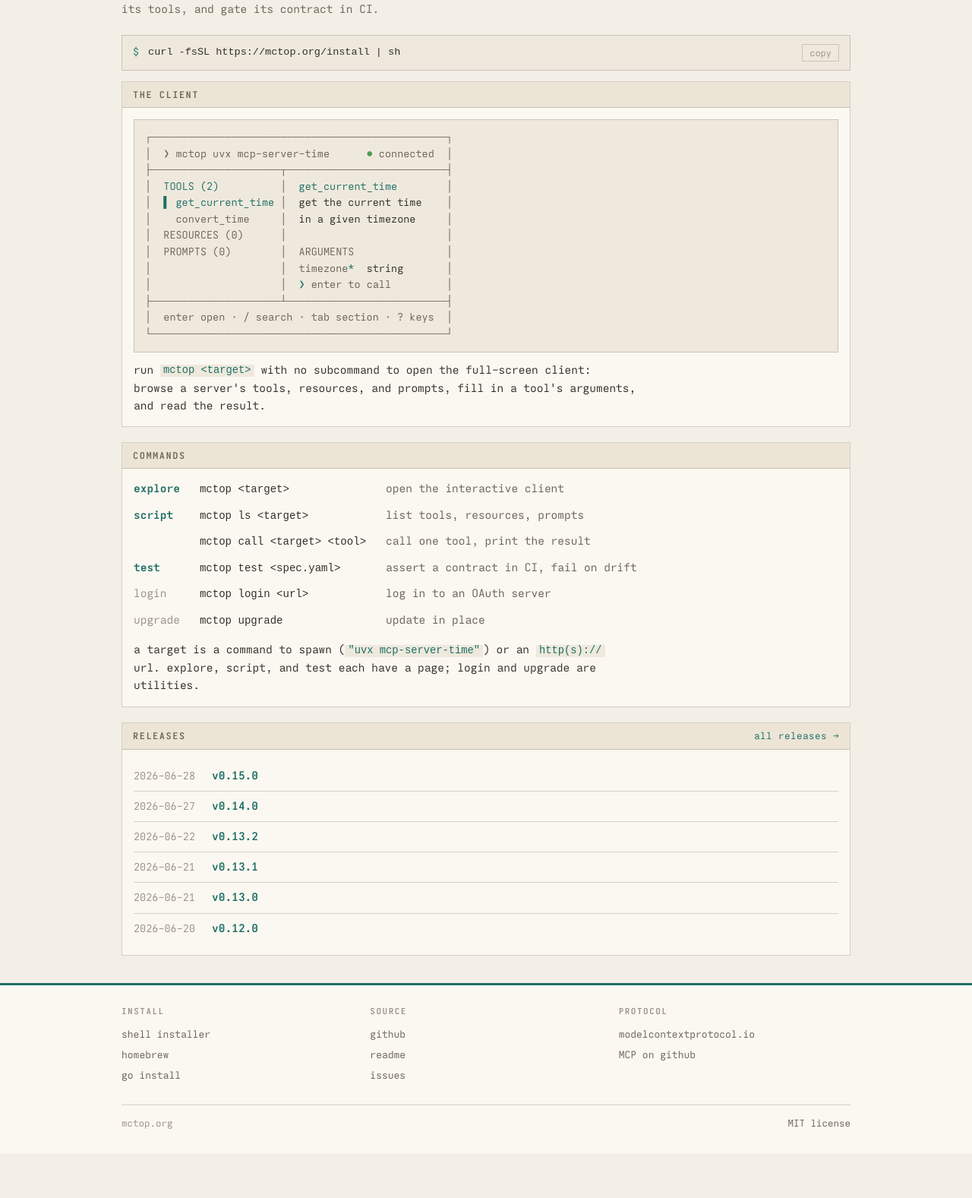
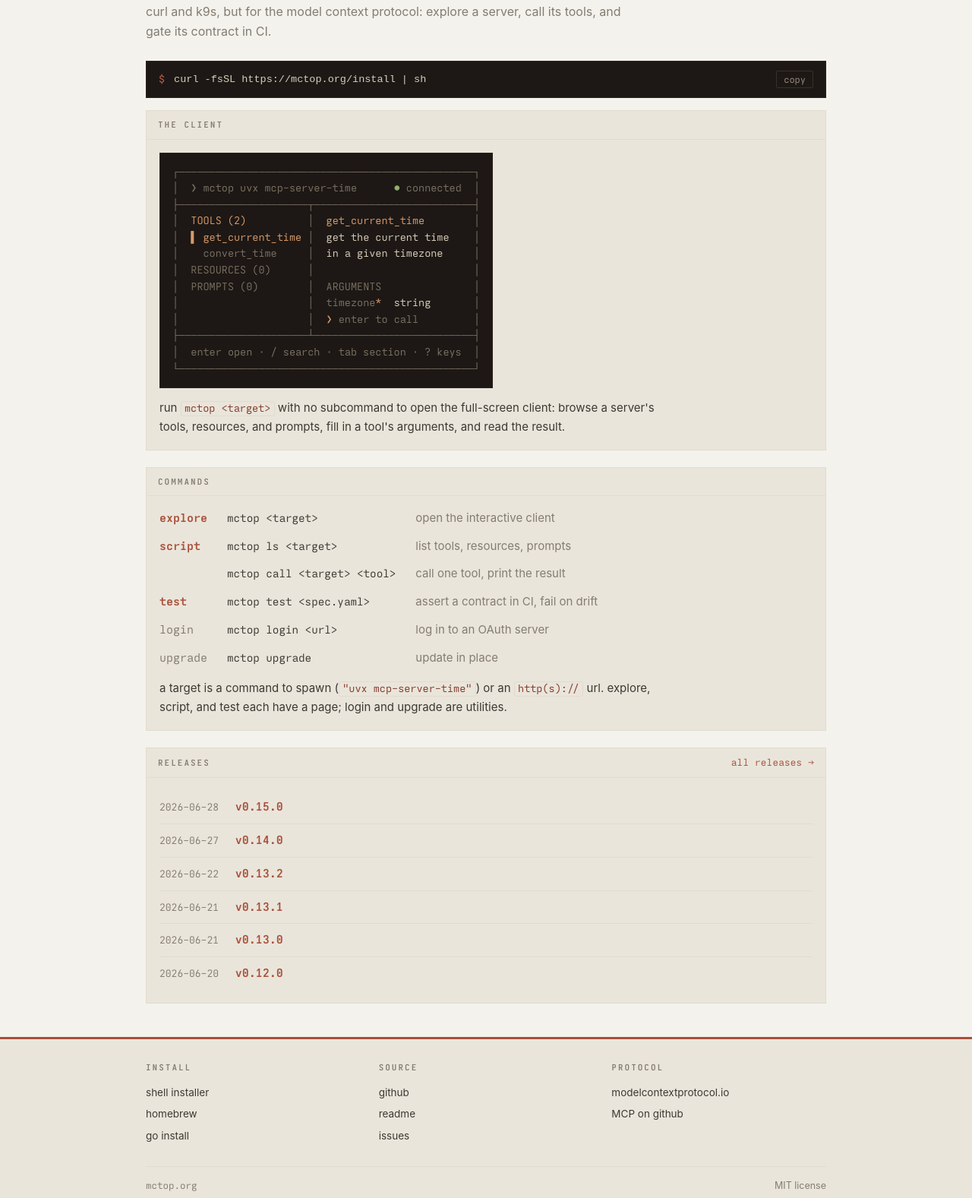
Before and after one commit to mctop-org/mctop.org, a website: page public/index.html in a window 1280 px wide. Shown: the part 189-1766 px from the top of the page at 76% size. Before the commit the page ends 1708 px from the top, so only its background shows below. Drawn offline with Linux system fonts and the light colour scheme.

Commit message:
reskin the site to the Ink & Rust editorial palette
Warm paper ground, serif display headings over a sans body, brick-rust
accent applied scarcely, and the signature cream-to-dark rhythm: the
terminal render now sits as a dark island that hugs its content. Light
and dark both carry the warm undertone instead of the old mono + teal.

```diff
--- a/public/style.css
+++ b/public/style.css
@@ -1,104 +1,118 @@
-/* mctop.org — classic Linux-project layout (Arch lineage), in mono + teal. */
+/* mctop.org — "Ink & Rust": warm paper ground, serif display, mono code islands.
+   The signature is the cream-to-dark rhythm: prose on warm paper, the terminal
+   render dropped in as a dark island. Palette + technique from the editorial kit. */
 @font-face{font-family:"Anthrosevka Mono";src:url("/fonts/AnthrosevkaMono-Regular.woff2") format("woff2");font-weight:400;font-display:swap}
 @font-face{font-family:"Anthrosevka Mono";src:url("/fonts/AnthrosevkaMono-Bold.woff2") format("woff2");font-weight:700;font-display:swap}
 
 :root{
-  --bg:#f3efe6; --surface:#fbf8f1; --navbg:#ece6da;
-  --text:#33302a; --subtle:#6b6459; --muted:#9a9184;
-  --iris:#1f6f66; --rule:rgba(51,48,42,.20);
-  --hbar:#ece5d6; --hbarfg:#6b6459; --hbar-acc:#1f6f66;
-  --code-bg:#efe9dd;
-  --col:1000px;
+  --paper:#f4f2ec; --surface:#eae5db; --hairline:#e1dbcf;
+  --ink:#171512; --body:#3d3833; --muted:#837c72;
+  --accent:#a8503a; --accent-dark:#833c2c;
+  /* the code island is always dark, in both themes; its inner syntax colors
+     are defined once below and never theme-switched */
+  --code-bg:#1d1815; --code-edge:#2a2119;
+  --col:940px;
+
+  --serif:"Tiempos Headline","Iowan Old Style","Charter",Palatino,Georgia,serif;
+  --sans:"Inter",-apple-system,BlinkMacSystemFont,"Segoe UI",Roboto,sans-serif;
+  --mono:"Anthrosevka Mono",ui-monospace,SFMono-Regular,Menlo,monospace;
 }
 :root[data-theme="dark"]{
-  --bg:#16181c; --surface:#1b1e22; --navbg:#1a1d21;
-  --text:#e8e4da; --subtle:#9a958a; --muted:#6d6a62;
-  --iris:#56b6ac; --rule:rgba(232,228,218,.16);
-  --hbar:#202329; --hbarfg:#9a958a; --hbar-acc:#56b6ac;
-  --code-bg:#202327;
+  --paper:#1a1613; --surface:#221d18; --hairline:#322a23;
+  --ink:#f2ece0; --body:#e6ddd0; --muted:#9a9083;
+  --accent:#c9694f; --accent-dark:#d97e63;
+  --code-bg:#120f0c; --code-edge:#241c14;
+}
+
+/* colors inside the dark island: theme-independent, tuned for the dark ground */
+:root{
+  --cf:#d8cdb8;    /* base bone */
+  --c-dim:#7a7062; /* box rules, secondary text */
+  --c-prompt:#c9694f; /* the $ / ❯ prompt, in rust */
+  --c-key:#d99a6a;    /* keys, labels, json keys, in warm amber */
+  --c-ok:#8fae6f; --c-no:#cf7b6b;
 }
 
 *{margin:0;padding:0;box-sizing:border-box}
 html{-webkit-text-size-adjust:100%}
-body{font-family:"Anthrosevka Mono",ui-monospace,SFMono-Regular,Menlo,monospace;
-  background:var(--bg);color:var(--text);font-size:14.5px;line-height:1.6;-webkit-font-smoothing:antialiased}
-.wrap{max-width:var(--col);margin:0 auto;padding:0 20px}
-a{color:var(--iris);text-decoration:none}
-a:hover{text-decoration:underline;text-underline-offset:3px}
+body{font-family:var(--sans);
+  background:var(--paper);color:var(--body);font-size:15px;line-height:1.65;-webkit-font-smoothing:antialiased}
+.wrap{max-width:var(--col);margin:0 auto;padding:0 22px}
+a{color:var(--accent);text-decoration:none}
+a:hover{text-decoration:underline;text-underline-offset:3px;text-decoration-thickness:from-font}
 
 /* header: brand row + a tabbed nav bar */
-.top{background:var(--surface);border-bottom:1px solid var(--rule)}
-.topbar{display:flex;justify-content:space-between;align-items:center;padding:13px 0}
-.brand{font-weight:700;font-size:17px;color:var(--text);display:inline-flex;align-items:center;gap:.46em}
-.brand:hover{text-decoration:none}
-.tbtn{background:none;border:1px solid var(--rule);color:var(--muted);cursor:pointer;font-family:inherit;font-size:13px;width:28px;height:28px;display:grid;place-items:center}
-.tbtn:hover{color:var(--iris);border-color:var(--iris)}
-.mainnav{background:var(--navbg);border-top:1px solid var(--rule)}
+.top{background:var(--surface);border-bottom:1px solid var(--hairline)}
+.topbar{display:flex;justify-content:space-between;align-items:center;padding:14px 0}
+.brand{font-family:var(--mono);font-weight:700;font-size:17px;letter-spacing:-.01em;color:var(--ink);display:inline-flex;align-items:center;gap:.46em}
+.brand:hover{text-decoration:none;color:var(--accent)}
+.tbtn{background:none;border:1px solid var(--hairline);color:var(--muted);cursor:pointer;font-family:var(--mono);font-size:13px;width:28px;height:28px;display:grid;place-items:center;border-radius:2px}
+.tbtn:hover{color:var(--accent);border-color:var(--accent)}
+.mainnav{background:var(--paper);border-top:1px solid var(--hairline)}
 .mainnav .wrap{display:flex;align-items:stretch}
-.mainnav a{padding:9px 15px;color:var(--subtle);font-size:13.5px;border-right:1px solid var(--rule)}
-.mainnav a:hover{color:var(--text);text-decoration:none;background:var(--surface)}
-.mainnav a.on{color:var(--iris);background:var(--bg);font-weight:700}
-.mainnav .grow{flex:1;border-right:1px solid var(--rule)}
+.mainnav a{font-family:var(--mono);padding:9px 15px;color:var(--muted);font-size:13px;border-right:1px solid var(--hairline)}
+.mainnav a:hover{color:var(--ink);text-decoration:none;background:var(--surface)}
+.mainnav a.on{color:var(--accent);background:var(--surface);font-weight:700}
+.mainnav .grow{flex:1;border-right:1px solid var(--hairline)}
 .mainnav .ext{color:var(--muted)}
 
-/* page intro */
-main{padding:30px 0 0}
-h1{font-size:23px;font-weight:700;line-height:1.25;margin:0 0 12px}
-h1 .mark{color:var(--iris)}
-.tagline{color:var(--subtle);margin:0 0 22px;max-width:74ch}
+/* page intro: the serif thesis */
+main{padding:40px 0 0}
+h1{font-family:var(--serif);font-size:34px;font-weight:400;letter-spacing:-.021em;line-height:1.15;color:var(--ink);margin:0 0 14px}
+h1 .mark{color:var(--accent);font-style:italic}
+.tagline{color:var(--muted);margin:0 0 26px;max-width:64ch;font-size:16px}
 
-/* the signature: boxed sections with a dark header bar */
-.box{border:1px solid var(--rule);background:var(--surface);margin:0 0 20px}
-.box>.h{background:var(--hbar);color:var(--hbarfg);padding:7px 14px;font-size:12px;font-weight:700;
-  letter-spacing:1.5px;text-transform:uppercase;display:flex;justify-content:space-between;align-items:baseline;gap:12px;
-  border-bottom:1px solid var(--rule)}
-.box>.h a{color:var(--hbar-acc);font-weight:400;letter-spacing:.5px;text-transform:none;font-size:12.5px}
-.box>.b{padding:15px}
+/* boxed sections; the header bar becomes a quiet eyebrow */
+.box{border:1px solid var(--hairline);background:var(--surface);margin:0 0 22px}
+.box>.h{color:var(--muted);padding:9px 15px;font-family:var(--mono);font-size:11px;font-weight:700;
+  letter-spacing:2px;text-transform:uppercase;display:flex;justify-content:space-between;align-items:baseline;gap:12px;
+  border-bottom:1px solid var(--hairline)}
+.box>.h a{color:var(--accent);font-weight:400;letter-spacing:.3px;text-transform:none;font-size:12.5px}
+.box>.b{padding:17px}
 .box>.b>:last-child{margin-bottom:0}
-.box p{max-width:76ch;margin:0 0 11px;color:var(--text)}
-.box p .dim,.dim{color:var(--subtle)}
-p code,li code,td code{color:var(--iris);background:var(--code-bg);padding:.03em .3em;font-size:.95em}
+.box p{max-width:70ch;margin:0 0 12px;color:var(--body)}
+.box p .dim,.dim{color:var(--muted)}
+p code,li code,td code{font-family:var(--mono);color:var(--accent-dark);background:var(--surface);border:1px solid var(--hairline);border-radius:3px;padding:.03em .32em;font-size:.9em}
 
-/* command / output blocks: flat bordered terminal box */
-.block{background:var(--code-bg);border:1px solid var(--rule);padding:12px 14px;margin:0 0 12px;overflow-x:auto;font-size:13.5px;line-height:1.6}
-.block pre{font-family:inherit;white-space:pre;color:var(--text)}
-.block .d{color:var(--iris)}.block .s{color:var(--subtle)}.block .k{color:var(--iris)}
-.block .ok{color:#4f9d52}.block .no{color:#b4637a}
-:root[data-theme="dark"] .block .ok{color:#9ece6a}
-:root[data-theme="dark"] .block .no{color:#eb6f92}
-.copyline{display:flex;align-items:center;gap:12px;background:var(--code-bg);border:1px solid var(--rule);padding:11px 14px;margin:0 0 14px;font-size:13.5px}
-.copyline code{flex:1;white-space:nowrap;overflow:auto}.copyline .d{color:var(--iris)}
-.copy{background:none;border:1px solid var(--rule);color:var(--muted);cursor:pointer;font-family:inherit;font-size:12px;padding:3px 9px;white-space:nowrap}
-.copy:hover{color:var(--iris);border-color:var(--iris)}.copy.ok{color:var(--iris);border-color:var(--iris)}
+/* the signature: command / output as a dark island on the warm ground */
+.block{display:inline-block;max-width:100%;vertical-align:top;background:var(--code-bg);border:1px solid var(--code-edge);padding:14px 16px;margin:0 0 14px;overflow-x:auto;font-size:13.5px;line-height:1.6}
+.block pre{font-family:var(--mono);white-space:pre;color:var(--cf)}
+.block .d{color:var(--c-prompt)}.block .s{color:var(--c-dim)}.block .k{color:var(--c-key)}
+.block .ok{color:var(--c-ok)}.block .no{color:var(--c-no)}
+.copyline{display:flex;align-items:center;gap:12px;background:var(--code-bg);border:1px solid var(--code-edge);padding:12px 16px;margin:0 0 16px;font-family:var(--mono);font-size:13.5px;color:var(--cf)}
+.copyline code{flex:1;white-space:nowrap;overflow:auto;color:var(--cf)}.copyline .d{color:var(--c-prompt)}
+.copy{background:none;border:1px solid #3a3026;color:#9a8f7d;cursor:pointer;font-family:var(--mono);font-size:12px;padding:3px 9px;white-space:nowrap;border-radius:2px}
+.copy:hover{color:var(--c-key);border-color:var(--c-key)}.copy.ok{color:var(--c-ok);border-color:var(--c-ok)}
 
-/* releases feed (the Arch "latest news" analog) */
+/* releases feed */
 .rel{list-style:none}
-.rel li{display:flex;gap:14px;padding:8px 0;border-top:1px solid var(--rule);align-items:baseline;flex-wrap:wrap}
+.rel li{display:flex;gap:14px;padding:9px 0;border-top:1px solid var(--hairline);align-items:baseline;flex-wrap:wrap}
 .rel li:first-child{border-top:0}
-.rel .date{color:var(--muted);min-width:11ch;font-size:13.5px}
-.rel .tag{color:var(--iris);font-weight:700}
+.rel .date{font-family:var(--mono);color:var(--muted);min-width:11ch;font-size:13px}
+.rel .tag{font-family:var(--mono);color:var(--accent);font-weight:700}
 
 /* command reference: mode | invocation | description, columns aligned */
-.cmds{list-style:none;display:grid;grid-template-columns:max-content max-content 1fr;gap:11px 26px;align-items:baseline;margin:0 0 16px}
+.cmds{list-style:none;display:grid;grid-template-columns:max-content max-content 1fr;gap:12px 26px;align-items:baseline;margin:0 0 16px}
 .cmds li{display:contents}
-.cmds .m{font-weight:700;color:var(--iris)}
+.cmds .m{font-family:var(--mono);font-weight:700;color:var(--accent)}
 .cmds a.m:hover{text-decoration:underline;text-underline-offset:3px}
 .cmds .m.u{color:var(--muted);font-weight:400}
-.cmds code{color:var(--text);background:none;padding:0;white-space:nowrap;font-size:.97em}
-.cmds .d{color:var(--subtle)}
+.cmds code{font-family:var(--mono);color:var(--body);background:none;border:0;padding:0;white-space:nowrap;font-size:.95em}
+.cmds .d{color:var(--muted)}
 
-dl.keys{display:grid;grid-template-columns:max-content 1fr;gap:7px 22px;font-size:14px;max-width:62ch}
-dl.keys dt{color:var(--iris)}dl.keys dd{color:var(--subtle)}
+dl.keys{display:grid;grid-template-columns:max-content 1fr;gap:8px 22px;font-size:14px;max-width:62ch}
+dl.keys dt{font-family:var(--mono);color:var(--accent)}dl.keys dd{color:var(--muted)}
 
 /* multi-column footer */
-.foot{border-top:3px solid var(--iris);margin-top:36px;background:var(--surface)}
-.foot .wrap{padding:26px 20px 30px}
-.foot-cols{display:grid;grid-template-columns:repeat(3,1fr);gap:22px}
-.foot-col h4{font-size:11px;letter-spacing:1.5px;text-transform:uppercase;color:var(--muted);margin:0 0 9px}
-.foot-col a{display:block;color:var(--subtle);font-size:13px;padding:3px 0}
-.foot-col a:hover{color:var(--iris)}
-.foot-bot{border-top:1px solid var(--rule);margin-top:24px;padding-top:14px;display:flex;justify-content:space-between;gap:14px;flex-wrap:wrap;color:var(--muted);font-size:12.5px}
-.foot-bot a{color:var(--subtle)}.foot-bot a:hover{color:var(--iris)}
+.foot{border-top:3px solid var(--accent);margin-top:44px;background:var(--surface)}
+.foot .wrap{padding:28px 22px 32px}
+.foot-cols{display:grid;grid-template-columns:repeat(3,1fr);gap:24px}
+.foot-col h4{font-family:var(--mono);font-size:11px;letter-spacing:2px;text-transform:uppercase;color:var(--muted);margin:0 0 10px}
+.foot-col a{display:block;color:var(--body);font-size:13.5px;padding:3px 0}
+.foot-col a:hover{color:var(--accent)}
+.foot-bot{border-top:1px solid var(--hairline);margin-top:26px;padding-top:15px;display:flex;justify-content:space-between;gap:14px;flex-wrap:wrap;color:var(--muted);font-size:12.5px}
+.foot-bot span{font-family:var(--mono)}
+.foot-bot a{color:var(--muted)}.foot-bot a:hover{color:var(--accent)}
 
 @media (max-width:720px){
   .foot-cols{grid-template-columns:repeat(2,1fr)}
@@ -106,46 +120,41 @@
 
 @media (max-width:640px){
   .wrap{padding:0 14px}
-  main{padding:22px 0 0}
-  h1{font-size:20px}
-  .tagline{margin-bottom:18px}
+  main{padding:28px 0 0}
+  h1{font-size:27px}
+  .tagline{margin-bottom:20px;font-size:15px}
 
   /* nav: scroll sideways instead of wrapping into a ragged block */
   .mainnav .wrap{padding:0;overflow-x:auto;-webkit-overflow-scrolling:touch;scrollbar-width:none}
   .mainnav .wrap::-webkit-scrollbar{display:none}
-  .mainnav a{white-space:nowrap;padding:10px 14px;border-right:1px solid var(--rule)}
-  .mainnav a:first-child{border-left:1px solid var(--rule)}
+  .mainnav a{white-space:nowrap;padding:10px 14px;border-right:1px solid var(--hairline)}
+  .mainnav a:first-child{border-left:1px solid var(--hairline)}
   .mainnav .grow{display:none}
-  .mainnav .ext{border-left:1px solid var(--rule)}
+  .mainnav .ext{border-left:1px solid var(--hairline)}
 
-  /* boxes: tighter padding so content gets the width */
-  .box>.b{padding:13px 12px}
-  .box>.h{padding:7px 12px}
+  .box>.b{padding:14px 13px}
+  .box>.h{padding:8px 13px}
 
-  /* terminal renders stay verbatim but scale to the viewport so the
-     widest line fits a phone; very narrow screens still scroll gracefully */
-  .block{font-size:clamp(8px,2.55vw,11px);padding:11px 12px}
+  /* the island stays verbatim but scales so the widest line fits a phone */
+  .block{font-size:clamp(8px,2.55vw,11px);padding:12px 13px}
   .block pre{white-space:pre}
 
-  /* copy line: let the command scroll, keep the button reachable */
-  .copyline{flex-wrap:wrap;font-size:12.5px;padding:10px 12px}
+  .copyline{flex-wrap:wrap;font-size:12.5px;padding:11px 13px}
   .copyline code{flex:1 1 100%;min-width:0;order:2}
   .copyline .d{order:1}
   .copyline .copy{order:1;margin-left:auto}
 
-  /* command reference + keys: stack each entry instead of aligning columns */
   .cmds{grid-template-columns:1fr;gap:0}
-  .cmds li{display:block;padding:11px 0;border-top:1px solid var(--rule)}
+  .cmds li{display:block;padding:12px 0;border-top:1px solid var(--hairline)}
   .cmds li:first-child{padding-top:0;border-top:0}
   .cmds .m{display:inline-block;margin-right:10px}
   .cmds .m.e:empty{display:none}
   .cmds code{display:inline-block;margin:1px 0}
   .cmds .d{display:block;margin-top:2px}
   dl.keys{grid-template-columns:1fr;gap:0}
-  dl.keys dt{margin-top:9px}
+  dl.keys dt{margin-top:10px}
   dl.keys dt:first-child{margin-top:0}
 
-  /* releases feed: stack the date above the tag */
   .rel li{gap:2px 12px}
   .rel .date{min-width:0;flex-basis:100%}
 }
@@ -153,3 +162,7 @@
 @media (max-width:480px){
   .foot-cols{grid-template-columns:1fr;gap:18px}
 }
+
+@media (prefers-reduced-motion:reduce){
+  *{animation:none!important;transition:none!important}
+}
```
